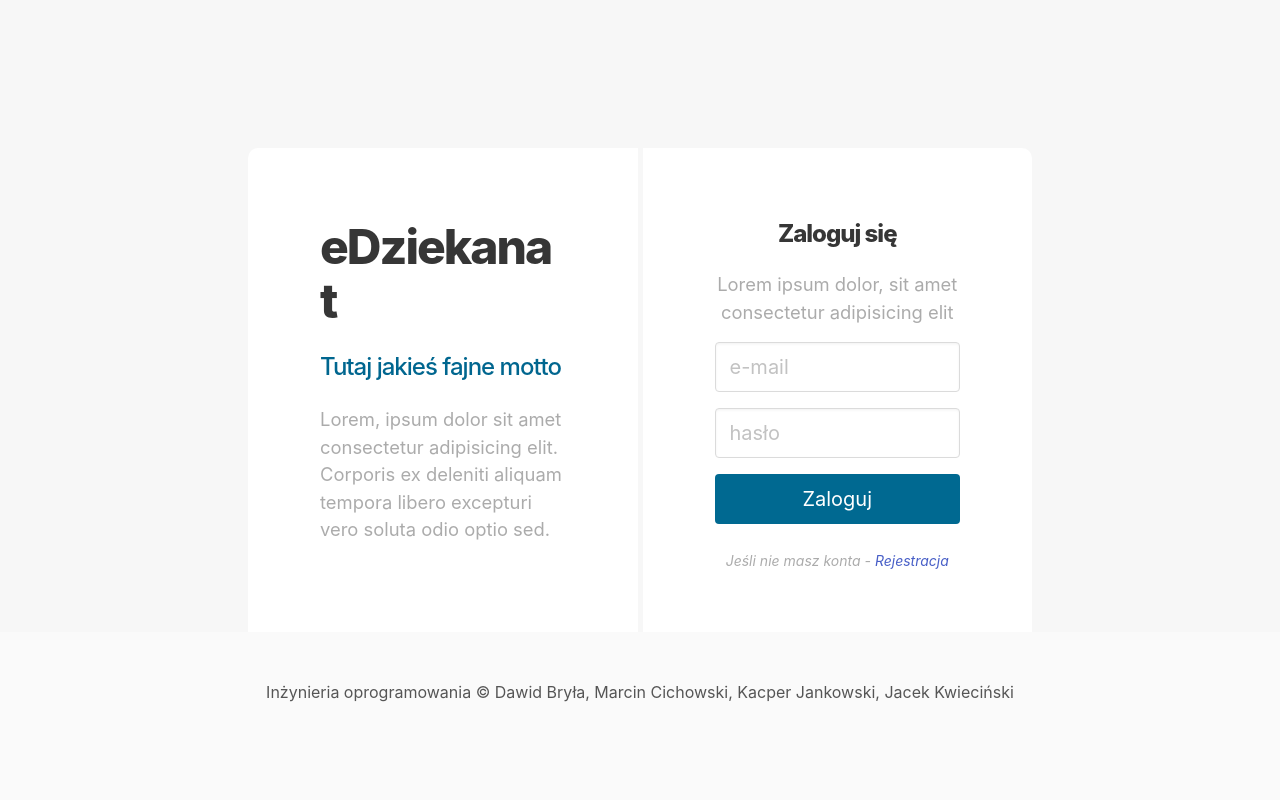
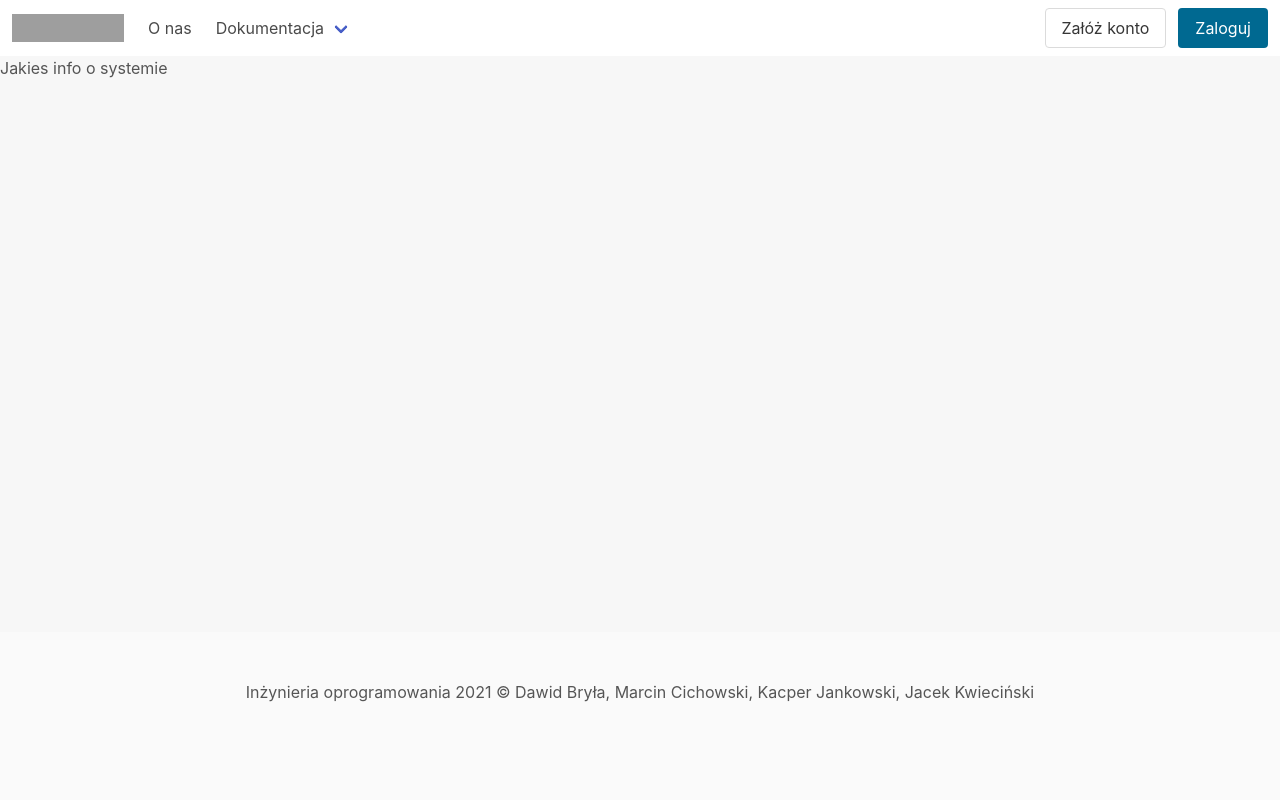
Before and after one commit to marcincichowski/edziekanat, a Django app: page / in a window 1280 px wide. Run offline with Django 3.2, Linux system fonts and the light colour scheme; some libraries are stand-ins or nearby versions; grey boxes are pictures that could not be loaded.

Commit message:
Frontend edited

```diff
--- a/edziekanat/templates/edziekanat/login.html
+++ b/edziekanat/templates/edziekanat/auth/register_form.html
@@ -1,9 +1,4 @@
-{% extends "edziekanat/base.html" %}
-
-{% block title %}Zaloguj się{% endblock %}
-
-{% block content %}
-      <section class="container">
+<section class="container">
       <div class="columns is-multiline">
         <div class="column is-8 is-offset-2 register">
           <div class="columns">
@@ -13,7 +8,7 @@
               <p>Lorem, ipsum dolor sit amet consectetur adipisicing elit. Corporis ex deleniti aliquam tempora libero excepturi vero soluta odio optio sed.</p>
             </div>
             <div class="column right has-text-centered">
-              <h1 class="title is-4">Zaloguj się</h1>
+              <h1 class="title is-4">Rejestracja</h1>
               <p class="description">Lorem ipsum dolor, sit amet consectetur adipisicing elit</p>
               <form>
                 <div class="field">
@@ -33,7 +28,25 @@
               </form>
             </div>
           </div>
+        </div><div class="column is-8 is-offset-2">
+          <br>
+          <nav class="level">
+            <div class="level-left">
+              <div class="level-item">
+                <span class="icon">
+                  <a><i class="fab fa-github"></i></a>
+                </span> &emsp;
+                <span class="icon">
+                 <a> <i class="fas fa-envelope"></i></a>
+                </span>
+              </div>
+            </div>
+            <div class="level-right">
+              <small class="level-item" style="color: var(--textLight)">
+                &copy; Super Cool Website. All Rights Reserved.
+              </small>
+            </div>
+          </nav>
         </div>
       </div>
     </section>
-{% endblock %}
--- a/edziekanat/templates/edziekanat/base.html
+++ b/edziekanat/templates/edziekanat/base.html
@@ -3,20 +3,26 @@
 {% load static %}
 <head>
     <link rel="stylesheet" href="{% static 'css/style.min.css' %}">
+    <link href="https://use.fontawesome.com/releases/v5.0.4/css/all.css" rel="stylesheet">
     <title>{% block title %}eDziekanat{% endblock %}</title>
 </head>
 
 <body>
-    <div id="content">
-        {% block content %}{% endblock %}
-    </div>
+{% block header %}
 
+{% endblock %}
+
+<div id="content">
+    {% block content %}Missing content{% endblock %}
+</div>
+{% block footer %}
 <footer class="footer is-fixed-bottom">
   <div class="content has-text-centered">
     <p>
-     Inżynieria oprogramowania &copy; Dawid Bryła, Marcin Cichowski, Kacper Jankowski, Jacek Kwieciński
+     Inżynieria oprogramowania {{ time.year }} &copy; Dawid Bryła, Marcin Cichowski, Kacper Jankowski, Jacek Kwieciński
     </p>
   </div>
 </footer>
+{% endblock %}
 </body>
 </html>
--- /dev/null
+++ b/edziekanat/templates/edziekanat/index.html
@@ -0,0 +1,9 @@
+{% extends 'edziekanat/base.html' %}
+
+{% block header %}
+    {% include 'edziekanat/navbar.html' %}
+{% endblock %}
+
+{% block content %}
+    Jakies info o systemie
+{% endblock %}
--- /dev/null
+++ b/edziekanat/templates/edziekanat/navbar.html
@@ -0,0 +1,68 @@
+<nav class="navbar is-transparent">
+  <div class="navbar-brand">
+    <a class="navbar-item" href="">
+      <img src="https://bulma.io/images/bulma-logo.png" alt="eDziekanat" width="112" height="28">
+    </a>
+    <div class="navbar-burger" data-target="navbarExampleTransparentExample">
+      <span></span>
+      <span></span>
+      <span></span>
+    </div>
+  </div>
+
+  <div id="navbarExampleTransparentExample" class="navbar-menu">
+    <div class="navbar-start">
+      <a class="navbar-item" href="https://bulma.io/">
+        O nas
+      </a>
+      <div class="navbar-item has-dropdown is-hoverable">
+        <a class="navbar-link" href="https://bulma.io/documentation/overview/start/">
+          Dokumentacja
+        </a>
+        <div class="navbar-dropdown is-boxed">
+          <a class="navbar-item" href="https://bulma.io/documentation/overview/start/">
+            Overview
+          </a>
+          <a class="navbar-item" href="https://bulma.io/documentation/overview/modifiers/">
+            Modifiers
+          </a>
+          <a class="navbar-item" href="https://bulma.io/documentation/columns/basics/">
+            Columns
+          </a>
+          <a class="navbar-item" href="https://bulma.io/documentation/layout/container/">
+            Layout
+          </a>
+          <a class="navbar-item" href="https://bulma.io/documentation/form/general/">
+            Form
+          </a>
+          <hr class="navbar-divider">
+          <a class="navbar-item" href="https://bulma.io/documentation/elements/box/">
+            Elements
+          </a>
+          <a class="navbar-item is-active" href="https://bulma.io/documentation/components/breadcrumb/">
+            Components
+          </a>
+        </div>
+      </div>
+    </div>
+
+    <div class="navbar-end">
+      <div class="navbar-item">
+        <div class="field is-grouped">
+          <p class="control">
+            <a class="bd-tw-button button">
+              <span>
+                Załóż konto
+              </span>
+            </a>
+          </p>
+          <p class="control">
+            <a class="button is-primary">
+              <span>Zaloguj</span>
+            </a>
+          </p>
+        </div>
+      </div>
+    </div>
+  </div>
+</nav>
--- a/edziekanat/urls.py
+++ b/edziekanat/urls.py
@@ -2,5 +2,7 @@ from . import views
 from django.urls import path
 
 urlpatterns = [
-    path('', views.index, name='index'),
+    path('', views.index),
+    path('login/', views.login),
+    path('register/', views.register),
 ]
--- a/edziekanat/views.py
+++ b/edziekanat/views.py
@@ -1,4 +1,29 @@
-from django.shortcuts import render
+from django.shortcuts import render, HttpResponse
+import datetime
+import threading
+import time
 
-def index(request):
-    return render(request, 'edziekanat/login.html')
+def index(request, *args, **kwargs):
+    context = {
+        "time": datetime.datetime.now(),
+        "logged_in": False
+    }
+    return render(request, 'edziekanat/index.html', context)
+
+
+def login(request, *args, **kwargs):
+    context = {
+        "time": datetime.datetime.now(),
+        "logged_in": False
+    }
+    #t = threading.Thread(target=loop)
+    #t.setDaemon(True)
+    #t.start()
+    return render(request, 'edziekanat/auth/login.html', context)
+
+
+def register(request, *args, **kwargs):
+    context = {
+        "time": datetime.datetime.now(),
+    }
+    return render(request, 'edziekanat/auth/register.html', context)
```
Also changed, not shown: edziekanat/templates/edziekanat/auth/login.html (added, +17 -0 lines), edziekanat/templates/edziekanat/auth/login_form.html (added, +53 -0 lines), edziekanat/templates/edziekanat/auth/register.html (added, +7 -0 lines).
